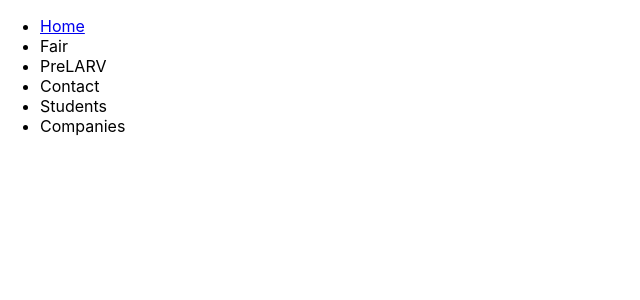
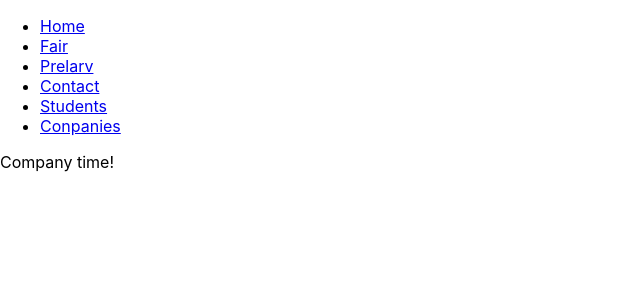
Before and after one commit to ITLarv/Website, a React (Create React App) app: page /company in a window 1280 px wide. Shown: the top 300 px of the page, without its empty margins (0-640 px from the left). Built offline with nearby package versions, Linux system fonts and the light colour scheme.

Commit message:
Added pages

```diff
--- a/src/App.js
+++ b/src/App.js
@@ -2,6 +2,12 @@ import React from 'react';
 import { BrowserRouter, Route } from "react-router-dom";
 import Navbar from './components/Navbar'
 import Home from './pages/Home'
+import Fair from './pages/Fair'
+import Prelarv from './pages/Prelarv'
+import Contact from './pages/Contact'
+import Student from './pages/Student'
+import Company from './pages/Company'
+
 import './App.css';
 
 function App() {
@@ -9,6 +15,11 @@ function App() {
     <BrowserRouter>
       <Navbar />
       <Route exact path='/' component={Home} />
+      <Route exact path='/fair' component={Fair} />
+      <Route exact path='/prelarv' component={Prelarv} />
+      <Route exact path='/contact' component={Contact} />
+      <Route exact path='/student' component={Student} />
+      <Route exact path='/company' component={Company} />
     </BrowserRouter>
   );
 }
--- a/src/components/Navbar.js
+++ b/src/components/Navbar.js
@@ -6,11 +6,11 @@ export default function Navbar() {
     <nav>
         <ul>
             <li><Link to='/'>Home</Link></li>
-            <li>Fair</li>
-            <li>PreLARV</li>
-            <li>Contact</li>
-            <li>Students</li>
-            <li>Companies</li>
+            <li><Link to='/fair'>Fair</Link></li>
+            <li><Link to='/prelarv'>Prelarv</Link></li>
+            <li><Link to='/contact'>Contact</Link></li>
+            <li><Link to='/student'>Students</Link></li>
+            <li><Link to='/company'>Conpanies</Link></li>
         </ul>
     </nav>
   );
--- /dev/null
+++ b/src/pages/Company.js
@@ -0,0 +1,11 @@
+import React from 'react';
+import '../App.css';
+
+
+export default function Company() {
+  return (
+    <div className="Company">
+      <p>Company time!</p>
+    </div>
+  );
+};
--- /dev/null
+++ b/src/pages/Contact.js
@@ -0,0 +1,11 @@
+import React from 'react';
+import '../App.css';
+
+
+export default function Contact() {
+  return (
+    <div className="Contact">
+      <p>contact time!</p>
+    </div>
+  );
+};
--- /dev/null
+++ b/src/pages/Fair.js
@@ -0,0 +1,11 @@
+import React from 'react';
+import '../App.css';
+
+
+export default function Fair() {
+  return (
+    <div className="Fair">
+      <p>fair time!</p>
+    </div>
+  );
+};
--- /dev/null
+++ b/src/pages/Prelarv.js
@@ -0,0 +1,11 @@
+import React from 'react';
+import '../App.css';
+
+
+export default function Prelarv() {
+  return (
+    <div className="Prelarv">
+      <p>prelarv time!</p>
+    </div>
+  );
+};
--- /dev/null
+++ b/src/pages/Student.js
@@ -0,0 +1,11 @@
+import React from 'react';
+import '../App.css';
+
+
+export default function Student() {
+  return (
+    <div className="Student">
+      <p>Student time!</p>
+    </div>
+  );
+};
```
